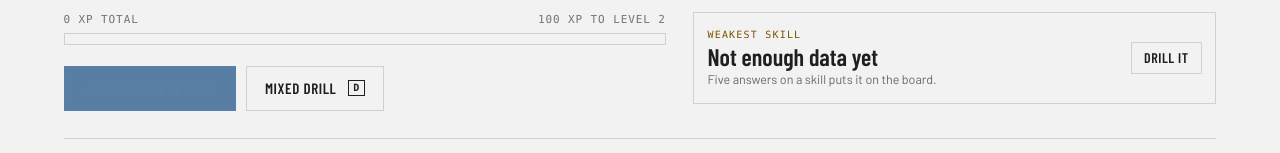
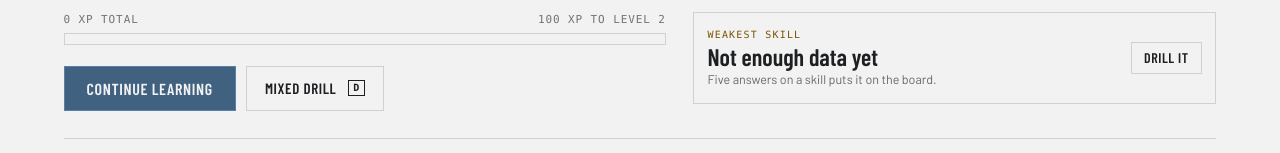
Before and after one commit to crey16/PotLuck, a Next.js app: page / in a window 1280 px wide. In both pictures the pointer is over the link "CONTINUE LEARNING". Shown: the part 208-361 px from the top of the page. Built offline with nearby package versions, Linux system fonts and the light colour scheme; no server answers.

Commit message:
fix: preserve primary button text on hover

```diff
--- a/app/globals.css
+++ b/app/globals.css
@@ -169,8 +169,8 @@ img { display: block; max-width: 100%; }
 .btn svg { display: block; }
 .btn:disabled { opacity: 0.45; cursor: not-allowed; }
 .btn-primary { background: var(--color-accent); color: var(--color-bg); border-color: var(--color-accent); }
-.btn-primary:hover { background: var(--color-accent-600); }
-.btn-primary:active { background: var(--color-accent-700); }
+.btn-primary:hover { background: var(--color-accent-700); color: var(--color-bg); }
+.btn-primary:active { background: var(--color-accent-800); color: var(--color-bg); }
 .btn-secondary { border-color: var(--color-divider); }
 .btn-secondary:hover { background: color-mix(in srgb, var(--color-text) 7%, transparent); }
 .btn-secondary:active { background: color-mix(in srgb, var(--color-text) 14%, transparent); }
```
